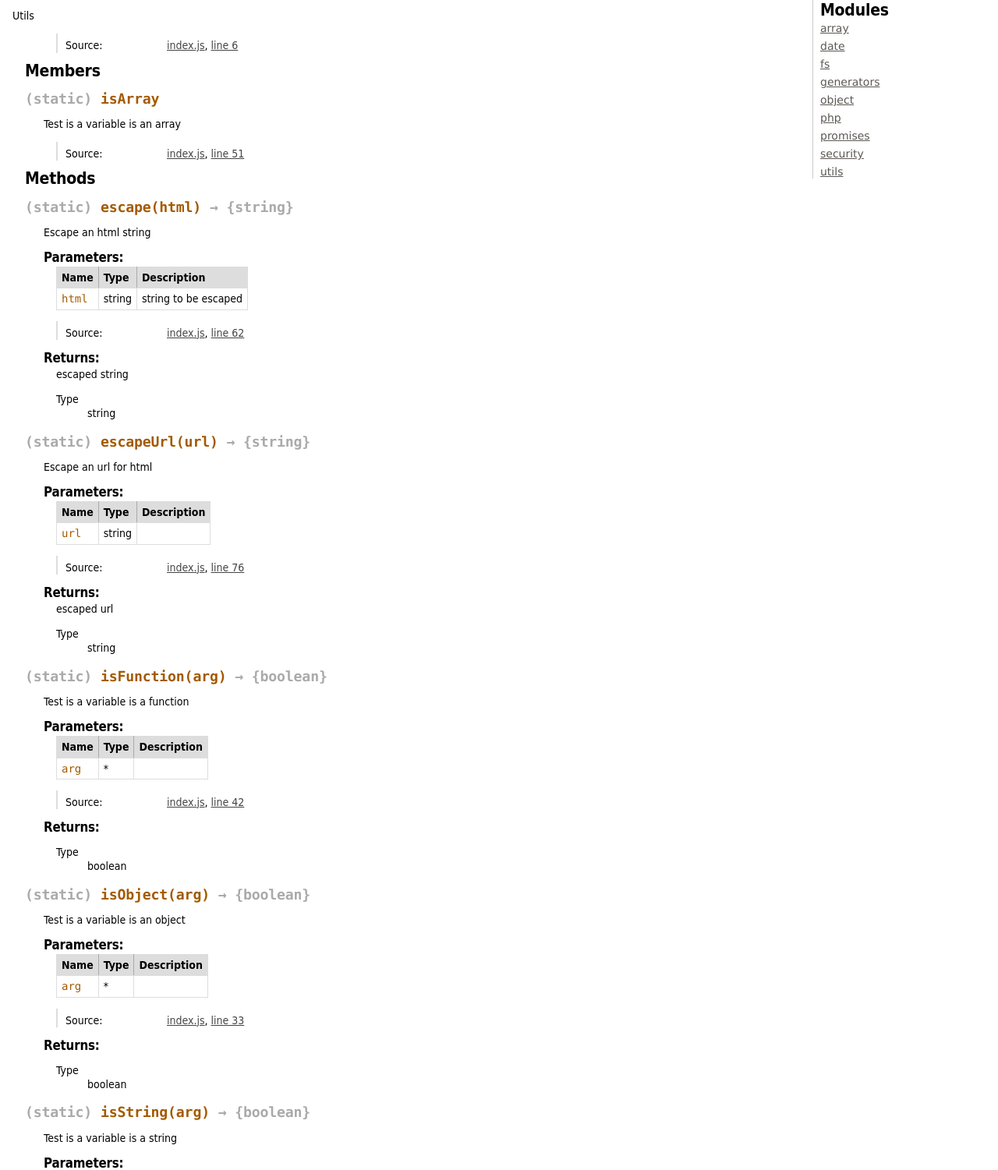
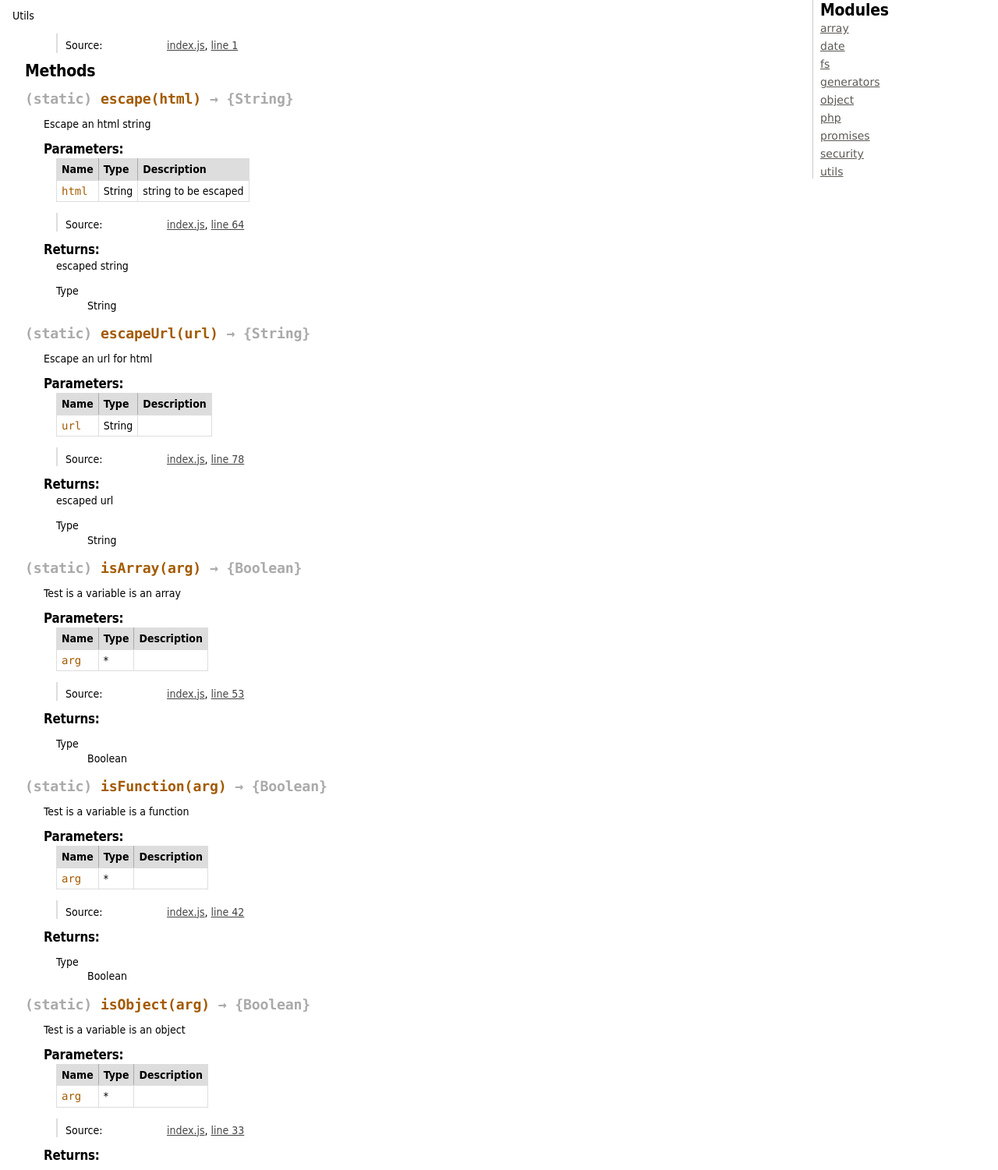
Before and after one commit to christophehurpeau/springbokjs-utils, a plain HTML site: page docs/module-utils.html in a window 1280 px wide. Shown: the part 68-1569 px from the top of the page at 78% size. Drawn offline with Linux system fonts and the light colour scheme.

Commit message:
auto commit from drone.io

```diff
--- a/docs/module-utils.html
+++ b/docs/module-utils.html
@@ -86,7 +86,7 @@
 
     <dt class="tag-source">Source:</dt>
     <dd class="tag-source"><ul class="dummy"><li>
-        <a href="index.js.html">index.js</a>, <a href="index.js.html#line6">line 6</a>
+        <a href="index.js.html">index.js</a>, <a href="index.js.html#line1">line 1</a>
     </li></ul></dd>
 
 
@@ -128,73 +128,6 @@
 
 
 
-        <h3 class="subsection-title">Members</h3>
-
-        <dl>
-
-<dt>
-    <h4 class="name" id="isArray"><span class="type-signature">(static) </span>isArray<span class="type-signature"></span></h4>
-
-
-</dt>
-<dd>
-
-    <div class="description">
-        Test is a variable is an array
-    </div>
-
-
-
-
-
-
-
-<dl class="details">
-
-
-
-
-
-
-
-
-
-
-
-
-
-
-
-
-
-
-
-
-
-
-
-
-    <dt class="tag-source">Source:</dt>
-    <dd class="tag-source"><ul class="dummy"><li>
-        <a href="index.js.html">index.js</a>, <a href="index.js.html#line51">line 51</a>
-    </li></ul></dd>
-
-
-
-
-
-
-
-</dl>
-
-
-
-
-
-</dd>
-
-        </dl>
-
 
 
         <h3 class="subsection-title">Methods</h3>
@@ -203,7 +136,7 @@
 
 <dt>
 
-        <h4 class="name" id="escape"><span class="type-signature">(static) </span>escape<span class="signature">(html)</span><span class="type-signature"> &rarr; {string}</span></h4>
+        <h4 class="name" id="escape"><span class="type-signature">(static) </span>escape<span class="signature">(html)</span><span class="type-signature"> &rarr; {String}</span></h4>
 
 
 
@@ -252,7 +185,7 @@
             <td class="type">
 
 
-<span class="param-type">string</span>
+<span class="param-type">String</span>
 
 
 
@@ -300,7 +233,7 @@
 
     <dt class="tag-source">Source:</dt>
     <dd class="tag-source"><ul class="dummy"><li>
-        <a href="index.js.html">index.js</a>, <a href="index.js.html#line62">line 62</a>
+        <a href="index.js.html">index.js</a>, <a href="index.js.html#line64">line 64</a>
     </li></ul></dd>
 
 
@@ -338,7 +271,7 @@
     </dt>
     <dd>
 
-<span class="param-type">string</span>
+<span class="param-type">String</span>
 
 
     </dd>
@@ -353,7 +286,7 @@
 
 <dt>
 
-        <h4 class="name" id="escapeUrl"><span class="type-signature">(static) </span>escapeUrl<span class="signature">(url)</span><span class="type-signature"> &rarr; {string}</span></h4>
+        <h4 class="name" id="escapeUrl"><span class="type-signature">(static) </span>escapeUrl<span class="signature">(url)</span><span class="type-signature"> &rarr; {String}</span></h4>
 
 
 
@@ -402,7 +335,7 @@
             <td class="type">
 
 
-<span class="param-type">string</span>
+<span class="param-type">String</span>
 
 
 
@@ -450,7 +383,7 @@
 
     <dt class="tag-source">Source:</dt>
     <dd class="tag-source"><ul class="dummy"><li>
-        <a href="index.js.html">index.js</a>, <a href="index.js.html#line76">line 76</a>
+        <a href="index.js.html">index.js</a>, <a href="index.js.html#line78">line 78</a>
     </li></ul></dd>
 
 
@@ -488,7 +421,7 @@
     </dt>
     <dd>
 
-<span class="param-type">string</span>
+<span class="param-type">String</span>
 
 
     </dd>
@@ -503,7 +436,153 @@
 
 <dt>
 
-        <h4 class="name" id="isFunction"><span class="type-signature">(static) </span>isFunction<span class="signature">(arg)</span><span class="type-signature"> &rarr; {boolean}</span></h4>
+        <h4 class="name" id="isArray"><span class="type-signature">(static) </span>isArray<span class="signature">(arg)</span><span class="type-signature"> &rarr; {Boolean}</span></h4>
+
+
+
+</dt>
+<dd>
+
+
+    <div class="description">
+        Test is a variable is an array
+    </div>
+
+
+
+
+
+
+
+        <h5>Parameters:</h5>
+
+
+<table class="params">
+    <thead>
+    <tr>
+
+        <th>Name</th>
+
+
+        <th>Type</th>
+
+
+
+
+
+        <th class="last">Description</th>
+    </tr>
+    </thead>
+
+    <tbody>
+
+
+        <tr>
+
+                <td class="name"><code>arg</code></td>
+
+
+            <td class="type">
+
+
+<span class="param-type">*</span>
+
+
+
+            </td>
+
+
+
+
+
+            <td class="description last"></td>
+        </tr>
+
+
+    </tbody>
+</table>
+
+
+
+
+
+<dl class="details">
+
+
+
+
+
+
+
+
+
+
+
+
+
+
+
+
+
+
+
+
+
+
+
+
+    <dt class="tag-source">Source:</dt>
+    <dd class="tag-source"><ul class="dummy"><li>
+        <a href="index.js.html">index.js</a>, <a href="index.js.html#line53">line 53</a>
+    </li></ul></dd>
+
+
+
+
+
+
+
+</dl>
+
+
+
+
+
+
+
+
+
+
+
+
+
+    <h5>Returns:</h5>
+
+
+
+
+<dl>
+    <dt>
+        Type
+    </dt>
+    <dd>
+
+<span class="param-type">Boolean</span>
+
+
+    </dd>
+</dl>
+
+
+
+
+</dd>
+
+
+
+<dt>
+
+        <h4 class="name" id="isFunction"><span class="type-signature">(static) </span>isFunction<span class="signature">(arg)</span><span class="type-signature"> &rarr; {Boolean}</span></h4>
 
 
 
@@ -634,7 +713,7 @@
     </dt>
     <dd>
 
-<span class="param-type">boolean</span>
+<span class="param-type">Boolean</span>
 
 
     </dd>
@@ -649,7 +728,7 @@
 
 <dt>
 
-        <h4 class="name" id="isObject"><span class="type-signature">(static) </span>isObject<span class="signature">(arg)</span><span class="type-signature"> &rarr; {boolean}</span></h4>
+        <h4 class="name" id="isObject"><span class="type-signature">(static) </span>isObject<span class="signature">(arg)</span><span class="type-signature"> &rarr; {Boolean}</span></h4>
 
 
 
@@ -780,7 +859,7 @@
     </dt>
     <dd>
 
-<span class="param-type">boolean</span>
+<span class="param-type">Boolean</span>
 
 
     </dd>
@@ -795,7 +874,7 @@
 
 <dt>
 
-        <h4 class="name" id="isString"><span class="type-signature">(static) </span>isString<span class="signature">(arg)</span><span class="type-signature"> &rarr; {boolean}</span></h4>
+        <h4 class="name" id="isString"><span class="type-signature">(static) </span>isString<span class="signature">(arg)</span><span class="type-signature"> &rarr; {Boolean}</span></h4>
 
 
 
@@ -926,7 +1005,7 @@
     </dt>
     <dd>
 
-<span class="param-type">boolean</span>
+<span class="param-type">Boolean</span>
 
 
     </dd>
@@ -1098,7 +1177,7 @@ The first argument is a callback with a done function
 
 <dt>
 
-        <h4 class="name" id="regexpEscape"><span class="type-signature">(static) </span>regexpEscape<span class="signature">(string)</span><span class="type-signature"> &rarr; {string}</span></h4>
+        <h4 class="name" id="regexpEscape"><span class="type-signature">(static) </span>regexpEscape<span class="signature">(string)</span><span class="type-signature"> &rarr; {String}</span></h4>
 
 
 
@@ -1147,7 +1226,7 @@ The first argument is a callback with a done function
             <td class="type">
 
 
-<span class="param-type">string</span>
+<span class="param-type">String</span>
 
 
 
@@ -1195,7 +1274,7 @@ The first argument is a callback with a done function
 
     <dt class="tag-source">Source:</dt>
     <dd class="tag-source"><ul class="dummy"><li>
-        <a href="index.js.html">index.js</a>, <a href="index.js.html#line86">line 86</a>
+        <a href="index.js.html">index.js</a>, <a href="index.js.html#line88">line 88</a>
     </li></ul></dd>
 
 
@@ -1233,7 +1312,7 @@ The first argument is a callback with a done function
     </dt>
     <dd>
 
-<span class="param-type">string</span>
+<span class="param-type">String</span>
 
 
     </dd>
@@ -1248,7 +1327,7 @@ The first argument is a callback with a done function
 
 <dt>
 
-        <h4 class="name" id="toInt"><span class="type-signature">(static) </span>toInt<span class="signature">(arg)</span><span class="type-signature"> &rarr; {number}</span></h4>
+        <h4 class="name" id="toInt"><span class="type-signature">(static) </span>toInt<span class="signature">(arg)</span><span class="type-signature"> &rarr; {Number}</span></h4>
 
 
 
@@ -1297,7 +1376,7 @@ The first argument is a callback with a done function
             <td class="type">
 
 
-<span class="param-type">string</span>
+<span class="param-type">String</span>
 
 
 
@@ -1383,7 +1462,7 @@ The first argument is a callback with a done function
     </dt>
     <dd>
 
-<span class="param-type">number</span>
+<span class="param-type">Number</span>
 
 
     </dd>
@@ -1416,7 +1495,7 @@ The first argument is a callback with a done function
 <br clear="both">
 
 <footer>
-    Documentation generated by <a href="https://github.com/jsdoc3/jsdoc">JSDoc 3.3.0-dev</a> on Mon Oct 13 2014 15:43:08 GMT+0000 (UTC)
+    Documentation generated by <a href="https://github.com/jsdoc3/jsdoc">JSDoc 3.3.0-dev</a> on Mon Oct 20 2014 18:13:43 GMT+0000 (UTC)
 </footer>
 
 <script> prettyPrint(); </script>
```
Also changed, not shown: docs/array.js.html (+1 -1 lines), docs/coverage.html (+1 -1 lines), docs/date.js.html (+1 -1 lines), docs/fs.js.html (+1 -1 lines), docs/generators.js.html (+1 -1 lines), docs/index.html (+1 -1 lines), docs/index.js.html (+45 -46 lines), docs/module-array.html (+1 -1 lines), docs/module-date.html (+1 -1 lines), docs/module-fs.html (+1 -1 lines), docs/module-generators.html (+1 -1 lines), docs/module-object.html (+1 -1 lines), docs/module-php.html (+1 -1 lines), docs/module-promises.html (+1 -1 lines), 5 more files.
